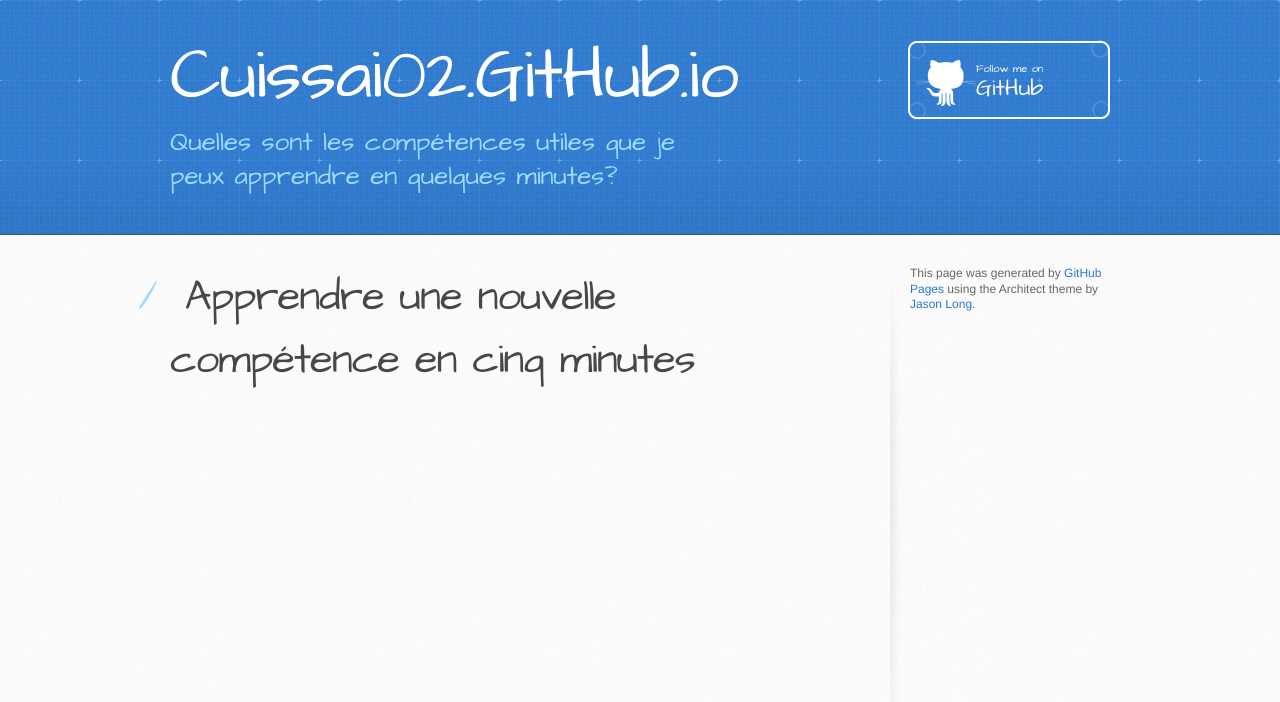
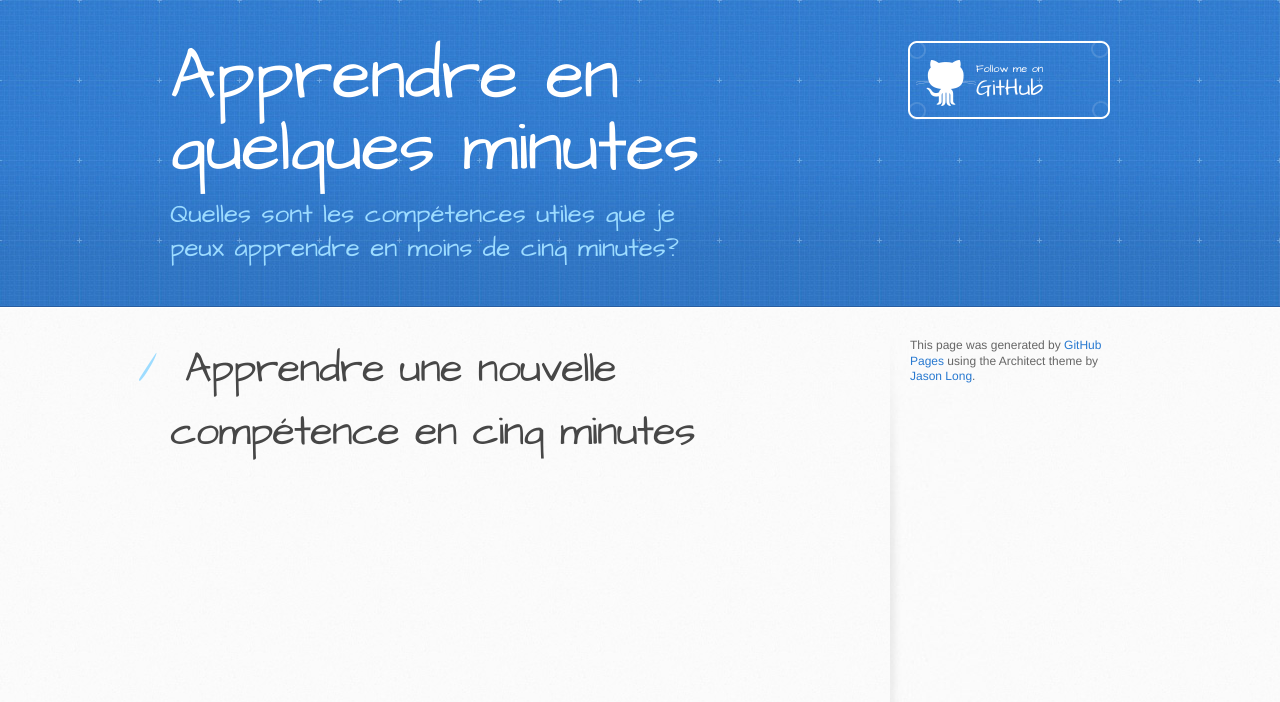
Before and after one commit to cuissai02/cuissai02.github.io, a plain HTML site: page index.html in a window 1280 px wide. Drawn offline with Linux system fonts and the light colour scheme.

Commit message:
Update index.html

```diff
--- a/index.html
+++ b/index.html
@@ -13,14 +13,14 @@
     <script src="//html5shiv.googlecode.com/svn/trunk/html5.js"></script>
     <![endif]-->
 
-    <title>Cuissai02.GitHub.io by cuissai02</title>
+    <title>Cuissai02</title>
   </head>
 
   <body>
     <header>
       <div class="inner">
-        <h1>Cuissai02.GitHub.io</h1>
-        <h2>Quelles sont les compétences utiles que je peux apprendre en quelques minutes?</h2>
+        <h1>Apprendre en quelques minutes</h1>
+        <h2>Quelles sont les compétences utiles que je peux apprendre en moins de cinq minutes?</h2>
         <a href="https://github.com/cuissai02" class="button"><small>Follow me on</small> GitHub</a>
       </div>
     </header>
```
